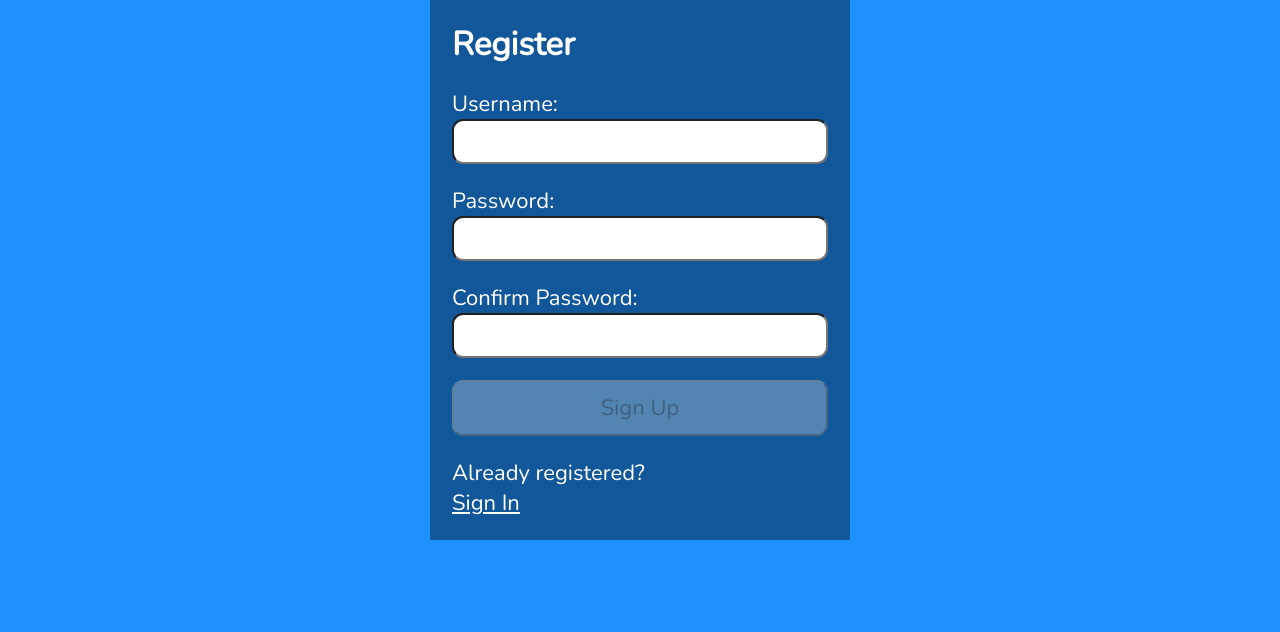
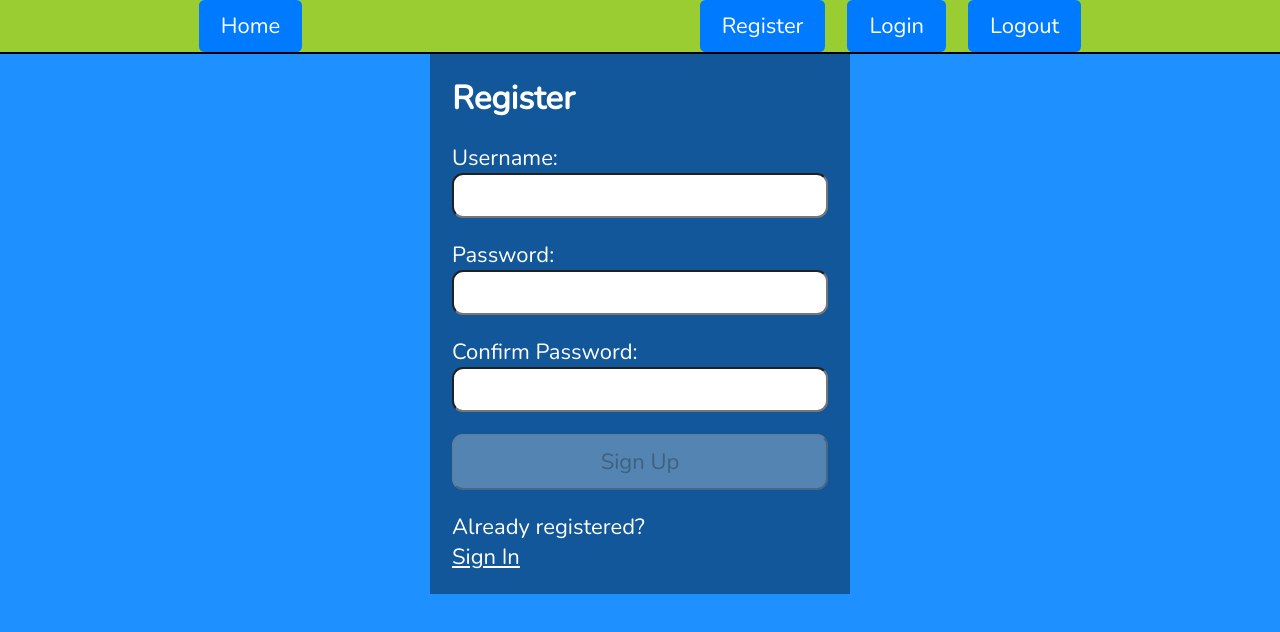
Before and after one commit to MateuszMarcisz/ShoppingList, a React (Create React App) app in the folder frontend/: page /register in a window 1280 px wide. Shown: the top 632 px of the page. Built offline with nearby package versions, Linux system fonts and the light colour scheme.

Commit message:
login logout style

```diff
--- a/frontend/src/App.js
+++ b/frontend/src/App.js
@@ -1,18 +1,37 @@
 import React from 'react';
-import { BrowserRouter as Router, Routes, Route } from 'react-router-dom';
-import { AuthProvider } from './contexts/AuthContext';
+import {BrowserRouter as Router, Routes, Route, Link, useNavigate} from 'react-router-dom';
+import {AuthProvider} from './contexts/AuthContext';
 import Login from './components/Auth/Login';
 import Register from './components/Auth/Register';
 import ShoppingList from './components/ShoppingList/ShoppingList';
+import Logout from "./components/Auth/Logout";
+
+function Navigation() {
+    const navigate = useNavigate();
+
+    return (
+        <nav>
+            <div>
+                <button onClick={() => navigate('/')}>Home</button>
+            </div>
+            <div>
+                <button onClick={() => navigate('/register')}>Register</button>
+                <button onClick={() => navigate('/login')}>Login</button>
+                <Logout/>
+            </div>
+        </nav>
+    );
+}
 
 function App() {
     return (
         <AuthProvider>
             <Router>
+                <Navigation/>
                 <Routes>
-                    <Route path="/login" element={<Login />} />
-                    <Route path="/register" element={<Register />} />
-                    <Route path="/" element={<ShoppingList />} />
+                    <Route path="/login" element={<Login/>}/>
+                    <Route path="/register" element={<Register/>}/>
+                    <Route path="/" element={<ShoppingList/>}/>
                 </Routes>
             </Router>
         </AuthProvider>
--- a/frontend/src/components/Auth/Login.js
+++ b/frontend/src/components/Auth/Login.js
@@ -1,10 +1,10 @@
-import React, { useState, useContext } from 'react';
-import { AuthContext } from '../../contexts/AuthContext';
+import React, {useState, useContext} from 'react';
+import {AuthContext} from '../../contexts/AuthContext';
 
 const Login = () => {
     const [username, setUsername] = useState('');
     const [password, setPassword] = useState('');
-    const { login } = useContext(AuthContext);
+    const {login} = useContext(AuthContext);
 
     const handleSubmit = async (e) => {
         e.preventDefault();
@@ -17,7 +17,9 @@ const Login = () => {
     };
 
     return (
-        <form onSubmit={handleSubmit}>
+        <>
+            <section className="Registration">
+            <form className="RegistrationForm" onSubmit={handleSubmit}>
                 <input
                     type="text"
                     value={username}
@@ -32,6 +34,8 @@ const Login = () => {
                 />
                 <button type="submit">Login</button>
             </form>
+            </section>
+        </>
     );
 };
 
--- /dev/null
+++ b/frontend/src/components/Auth/Logout.js
@@ -0,0 +1,23 @@
+import React, { useContext } from 'react';
+import { useNavigate } from 'react-router-dom';
+import { AuthContext } from '../../contexts/AuthContext';
+
+const Logout = () => {
+    const { logout } = useContext(AuthContext);
+    const navigate = useNavigate();
+
+    const handleLogout = async () => {
+        try {
+            await logout();
+            navigate('/login'); // Redirect to login page after logout
+        } catch (error) {
+            console.error('Logout failed', error);
+        }
+    };
+
+    return (
+        <button onClick={handleLogout}>Logout</button>
+    );
+};
+
+export default Logout;
--- a/frontend/src/components/Auth/Register.js
+++ b/frontend/src/components/Auth/Register.js
@@ -44,22 +44,26 @@
 //
 // export default Register;
 
-import React, { useState, useContext, useRef } from 'react';
-import { AuthContext } from '../../contexts/AuthContext';
-import { faCheck, faTimes, faInfoCircle } from "@fortawesome/free-solid-svg-icons";
-import { FontAwesomeIcon } from "@fortawesome/react-fontawesome";
+import React, {useState, useContext, useRef} from 'react';
+import {useNavigate} from 'react-router-dom';
+import {AuthContext} from '../../contexts/AuthContext';
+import {faCheck, faTimes, faInfoCircle} from "@fortawesome/free-solid-svg-icons";
+import {FontAwesomeIcon} from "@fortawesome/react-fontawesome";
 import axios from '../../api/axios';
 
 const USER_REGEX = /^[A-z][A-z0-9-_]{3,23}$/;
 const PWD_REGEX = /^(?=.*[a-z])(?=.*[A-Z])(?=.*[0-9])(?=.*[!@#$%]).{8,24}$/;
 
+
 const Register = () => {
+    const navigate = useNavigate();
+
     const userRef = useRef(null);
     const pwdRef = useRef(null);
     const confirmPwdRef = useRef(null);
     const errRef = useRef(null);
 
-    const { register } = useContext(AuthContext);
+    const {register} = useContext(AuthContext);
 
     const [username, setUsername] = useState('');
     const [validUsername, setValidUsername] = useState(false);
@@ -117,24 +121,29 @@ const Register = () => {
         }
     };
 
+    const handleSignInClick = () => {
+        navigate('/login');
+    }
+
     return (
         <>
             {success ? (
-                <section className="RegistrationForm">
+                <section className="Registration">
                     <h1>Success!</h1>
                     <p>
-                        <a href="#">Sign In</a>
+                        <a href="#" onClick={handleSignInClick}>Sign In</a>
                     </p>
                 </section>
             ) : (
-                <section className="RegistrationForm">
+                <section className="Registration">
                     <p ref={errRef} className={errMsg ? "errmsg" : "offscreen"} aria-live="assertive">{errMsg}</p>
                     <h1>Register</h1>
-                    <form onSubmit={handleSubmit}>
+                    <form className="RegistrationForm" onSubmit={handleSubmit}>
                         <label htmlFor="username">
                             Username:
-                            <FontAwesomeIcon icon={faCheck} className={validUsername ? "valid" : "hide"} />
-                            <FontAwesomeIcon icon={faTimes} className={validUsername || !username ? "hide" : "invalid"} />
+                            <FontAwesomeIcon icon={faCheck} className={validUsername ? "valid" : "hide"}/>
+                            <FontAwesomeIcon icon={faTimes}
+                                             className={validUsername || !username ? "hide" : "invalid"}/>
                         </label>
                         <input
                             type="text"
@@ -149,17 +158,19 @@ const Register = () => {
                             onFocus={() => setUsernameFocus(true)}
                             onBlur={() => setUsernameFocus(false)}
                         />
-                        <p id="uidnote" className={usernameFocus && username && !validUsername ? "instructions" : "offscreen"}>
-                            <FontAwesomeIcon icon={faInfoCircle} />
-                            4 to 24 characters.<br />
-                            Must begin with a letter.<br />
+                        <p id="uidnote"
+                           className={usernameFocus && username && !validUsername ? "instructions" : "offscreen"}>
+                            <FontAwesomeIcon icon={faInfoCircle}/>
+                            4 to 24 characters.<br/>
+                            Must begin with a letter.<br/>
                             Letters, numbers, underscores, hyphens allowed.
                         </p>
 
                         <label htmlFor="password">
                             Password:
-                            <FontAwesomeIcon icon={faCheck} className={validPassword ? "valid" : "hide"} />
-                            <FontAwesomeIcon icon={faTimes} className={validPassword || !password ? "hide" : "invalid"} />
+                            <FontAwesomeIcon icon={faCheck} className={validPassword ? "valid" : "hide"}/>
+                            <FontAwesomeIcon icon={faTimes}
+                                             className={validPassword || !password ? "hide" : "invalid"}/>
                         </label>
                         <input
                             type="password"
@@ -174,16 +185,19 @@ const Register = () => {
                             onBlur={() => setPasswordFocus(false)}
                         />
                         <p id="pwdnote" className={passwordFocus && !validPassword ? "instructions" : "offscreen"}>
-                            <FontAwesomeIcon icon={faInfoCircle} />
-                            8 to 24 characters.<br />
-                            Must include uppercase and lowercase letters, a number and a special character.<br />
-                            Allowed special characters: <span aria-label="exclamation mark">!</span> <span aria-label="at symbol">@</span> <span aria-label="hashtag">#</span> <span aria-label="dollar sign">$</span> <span aria-label="percent">%</span>
+                            <FontAwesomeIcon icon={faInfoCircle}/>
+                            8 to 24 characters.<br/>
+                            Must include uppercase and lowercase letters, a number and a special character.<br/>
+                            Allowed special characters: <span aria-label="exclamation mark">!</span> <span
+                            aria-label="at symbol">@</span> <span aria-label="hashtag">#</span> <span
+                            aria-label="dollar sign">$</span> <span aria-label="percent">%</span>
                         </p>
 
                         <label htmlFor="confirm_password">
                             Confirm Password:
-                            <FontAwesomeIcon icon={faCheck} className={validConfirmPassword ? "valid" : "hide"} />
-                            <FontAwesomeIcon icon={faTimes} className={validConfirmPassword || !confirmPassword ? "hide" : "invalid"} />
+                            <FontAwesomeIcon icon={faCheck} className={validConfirmPassword ? "valid" : "hide"}/>
+                            <FontAwesomeIcon icon={faTimes}
+                                             className={validConfirmPassword || !confirmPassword ? "hide" : "invalid"}/>
                         </label>
                         <input
                             type="password"
@@ -197,18 +211,19 @@ const Register = () => {
                             onFocus={() => setConfirmPasswordFocus(true)}
                             onBlur={() => setConfirmPasswordFocus(false)}
                         />
-                        <p id="confirmnotenote" className={confirmPasswordFocus && !validConfirmPassword ? "instructions" : "offscreen"}>
-                            <FontAwesomeIcon icon={faInfoCircle} />
+                        <p id="confirmnotenote"
+                           className={confirmPasswordFocus && !validConfirmPassword ? "instructions" : "offscreen"}>
+                            <FontAwesomeIcon icon={faInfoCircle}/>
                             Must match the password input field.
                         </p>
 
                         <button disabled={!validUsername || !validPassword || !validConfirmPassword}>Sign Up</button>
                     </form>
                     <p>
-                        Already registered?<br />
+                        Already registered?<br/>
                         <span className="line">
                             {/* Put router link here */}
-                            <a href="#">Sign In</a>
+                            <a href="#" onClick={handleSignInClick}>Sign In</a>
                         </span>
                     </p>
                 </section>
--- a/frontend/src/components/ShoppingList/ShoppingList.js
+++ b/frontend/src/components/ShoppingList/ShoppingList.js
@@ -1,6 +1,8 @@
 import React from 'react';
 
 const ShoppingList = () => {
+
+
     return (
         <div>
             <h1>Shopping List</h1>
--- a/frontend/src/index.css
+++ b/frontend/src/index.css
@@ -26,7 +26,7 @@ body {
   padding: 1rem 0.5rem;
 }
 
-.RegistrationForm {
+.Registration {
     width: 100%;
     max-width: 420px;
     min-height: 400px;
@@ -39,7 +39,7 @@ body {
     /*margin-top: 5rem;*/
 }
 
-form {
+.RegistrationForm {
     display: flex;
     flex-direction: column;
     justify-content: space-evenly;
@@ -114,3 +114,32 @@ button {
 .line {
     display: inline-block;
 }
+
+/* NAV */
+
+nav {
+    display: flex;
+    justify-content: space-around;
+    background-color: yellowgreen;
+    border-bottom: 2px solid black;
+}
+
+
+nav button {
+    text-decoration: none;
+    color: #fff;
+    background-color: #007bff;
+    padding: 0.5rem 1rem;
+    border-radius: 0.25rem;
+    margin: 0 0.5rem;
+    font-size: 1rem;
+    display: inline-block;
+    text-align: center;
+    cursor: pointer;
+    border: none;
+}
+
+nav button:hover {
+    background-color: #0056b3;
+    text-decoration: none;
+}
```
Lines whose indentation alone changed are shown as unchanged.
